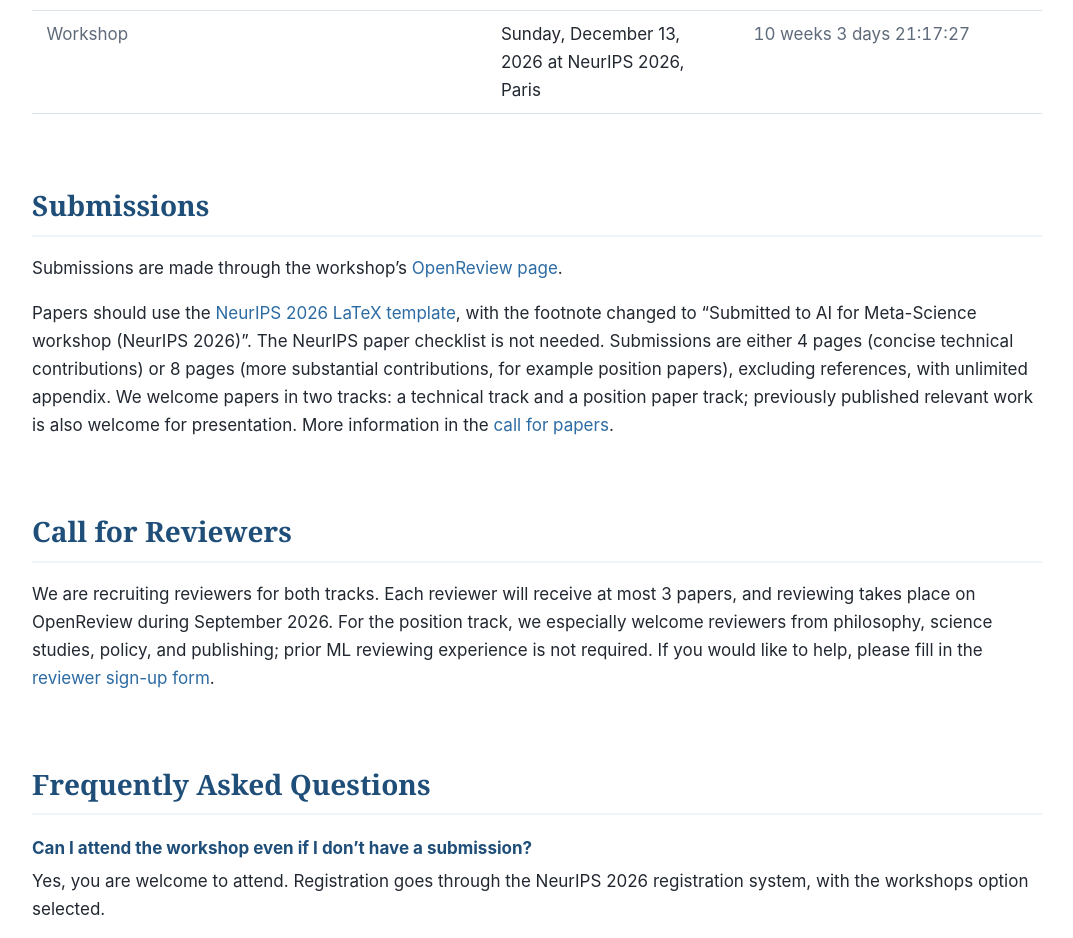
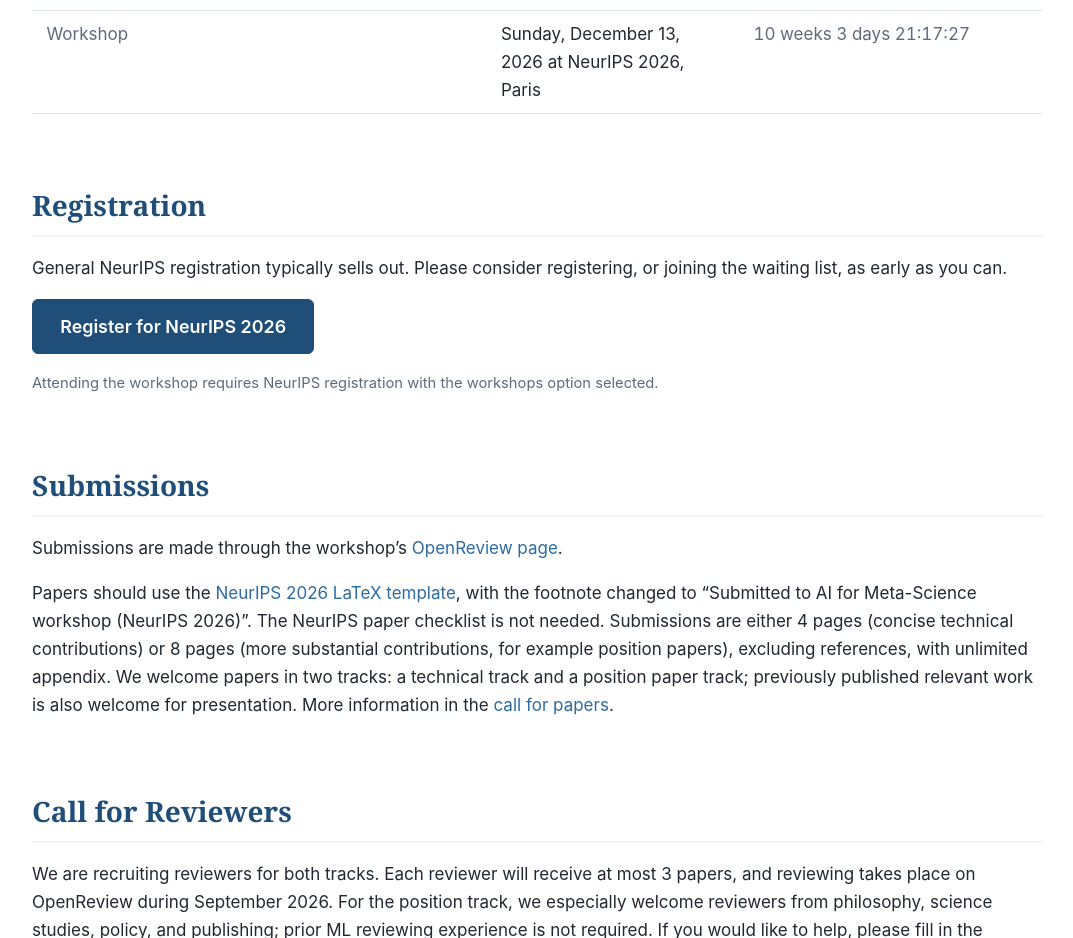
Before and after one commit to ai4metascience/ai4metascience.github.io, a plain HTML site: page index.html in a window 1280 px wide. Shown: the part 2480-3418 px from the top of the page, without its empty margins (103-1176 px from the left). Drawn offline with Linux system fonts and the light colour scheme.

Commit message:
Add a NeurIPS registration section to the home page
Registration for NeurIPS generally sells out, so the home page now carries a
prominent link to neurips-europe.cc with a note advising people to register or
join the waiting list early. Placed directly after Important Dates.

Adds a .btn-primary variant, since the only existing button style was the ghost
button designed for the dark hero and would have been invisible in a light
body section.

```diff
--- a/index.html
+++ b/index.html
@@ -175,6 +175,20 @@
   </table>
 </section>
 
+<section id="registration" class="section">
+  <h2>Registration</h2>
+  <p>
+    General NeurIPS registration typically sells out. Please consider registering, or joining the
+    waiting list, as early as you can.
+  </p>
+  <p>
+    <a class="btn btn-primary" href="https://neurips-europe.cc/">Register for NeurIPS 2026</a>
+  </p>
+  <p class="note">
+    Attending the workshop requires NeurIPS registration with the workshops option selected.
+  </p>
+</section>
+
 <section id="submissions" class="section">
   <h2>Submissions</h2>
   <p>
--- a/sitemap.xml
+++ b/sitemap.xml
@@ -2,7 +2,7 @@
 <urlset xmlns="http://www.sitemaps.org/schemas/sitemap/0.9">
   <url>
     <loc>https://ai4metascience.org/</loc>
-    <lastmod>2026-09-07</lastmod>
+    <lastmod>2026-09-30</lastmod>
   </url>
   <url>
     <loc>https://ai4metascience.org/cfp.html</loc>
--- a/style.css
+++ b/style.css
@@ -97,6 +97,8 @@ a:hover { text-decoration: underline; }
 .btn:hover { text-decoration: none; }
 .btn-ghost { border: 1.5px solid rgba(255,255,255,0.65); color: #fff; }
 .btn-ghost:hover { background: rgba(255,255,255,0.14); }
+.btn-primary { background: var(--accent); color: #fff; border: 1.5px solid var(--accent); }
+.btn-primary:hover { background: var(--accent-light); border-color: var(--accent-light); }
 
 
 /* ---------- Sections ---------- */
```
